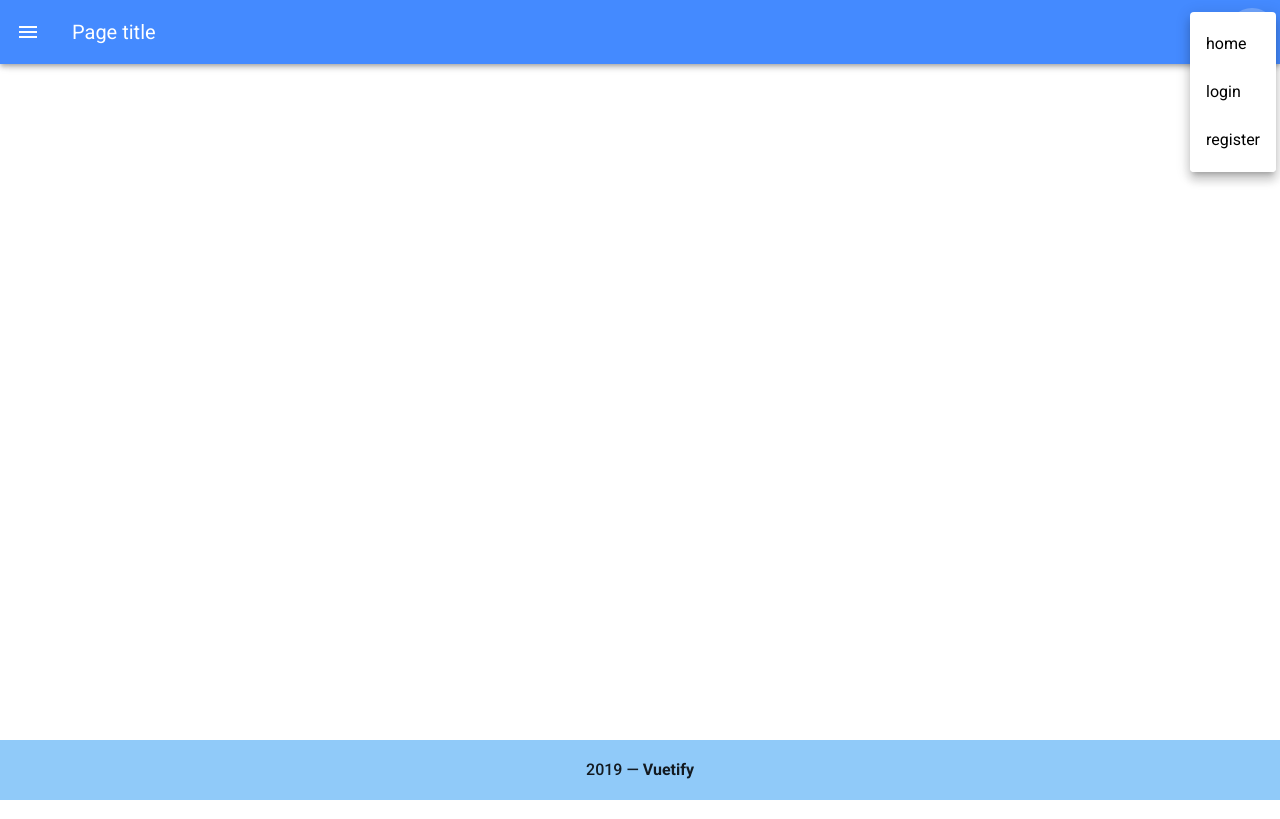
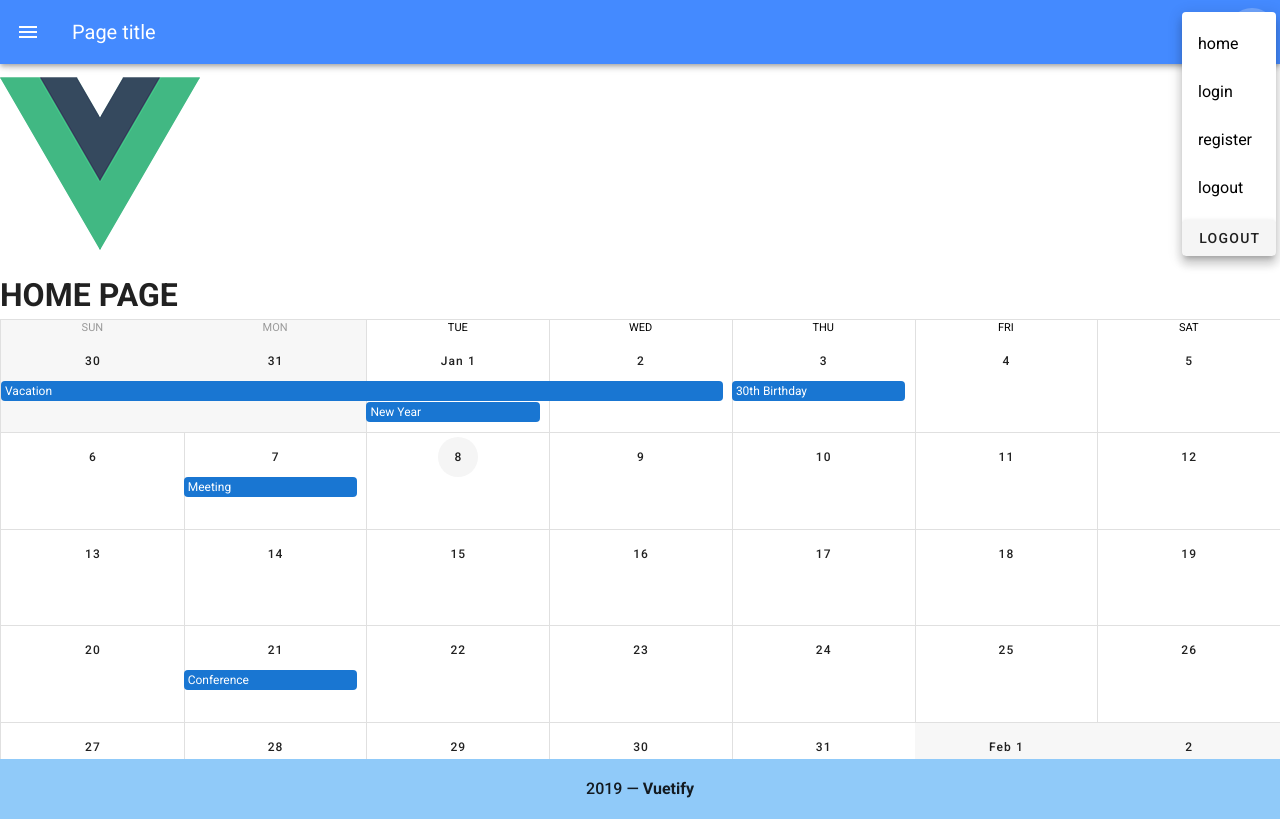
Before and after one commit to Karmantez/VueRestarting, a Vue app: page /home in a window 1280 px wide. Both pictures are taken after a click on the button 1252 px from the left and 32 px from the top of the page. Built offline with nearby package versions, Linux system fonts and the light colour scheme; no server answers.

Commit message:
Update Authentification
## content
 Implemented to enable login, membership, and logout.

```diff
--- a/src/components/base/Header.vue
+++ b/src/components/base/Header.vue
@@ -28,12 +28,22 @@
                         </router-link>
                     </v-list-item>
                 </v-list>
+                <v-btn @click="logout">
+                    LOGOUT
+                </v-btn>
             </v-menu>
         </v-app-bar>
     </div>
 </template>
 
 <script>
+import { createNamespacedHelpers } from 'vuex';
+// Import User Service
+import userService from '../../services/user/service';
+
+const userMapState = createNamespacedHelpers('User').mapState;
+
+
 export default {
     name: "Header",
     data() {
@@ -41,9 +51,19 @@ export default {
             address: [
                 "home",
                 "login",
-                "register"
+                "register",
+                "logout"
             ]
         };
+    },
+    computed: {
+        ...userMapState(['user', 'loggedIn'])
+    },
+    methods: {
+
+        logout() {
+            userService.logout();
+        }
     }
 };
 </script>
--- a/src/components/user/Register.vue
+++ b/src/components/user/Register.vue
@@ -71,7 +71,7 @@ export default {
 
         register() {
 
-            userService.registerWithEmail(this.email, this.password).then((ret) => {
+            userService.registerWithEmail(this.email, this.name, this.password).then((ret) => {
 
                 if(ret) {
 
--- a/src/main.js
+++ b/src/main.js
@@ -4,8 +4,20 @@ import './registerServiceWorker';
 import router from './router';
 import store from './store';
 import vuetify from './plugins/vuetify';
+import firebase from "firebase/app";
 
 Vue.config.productionTip = false;
+
+firebase.auth().onAuthStateChanged(async (CURRENT_USER) => {
+
+    if(CURRENT_USER) {
+        // User is signed in.
+        store.state.User.loggedIn = true;
+    }
+    else {
+        // No User is signed in.
+        store.state.User.loggedIn = false;
+    }
 
     new Vue({
         router,
@@ -13,3 +25,4 @@ new Vue({
         vuetify,
         render: h => h(App)
     }).$mount('#app');
+});
--- a/src/router/index.js
+++ b/src/router/index.js
@@ -13,6 +13,11 @@ Vue.use(VueRouter);
 const routes = [
     {
         path: '/',
+        name: 'home',
+        component: Home
+    },
+    {
+        path: '/home',
         name: 'home',
         component: Home
     },
@@ -44,15 +49,10 @@ router.beforeEach((to,from,next) =>{
 
     next();
 
-    // if (requiresAuth && !currentUser) {
-    //     next('login');
-    // }
-    // else if(!requiresAuth && currentUser) {
-    //     next('/');
-    // }
-    // else {
-    //     next();
-    // }
+    if (requiresAuth && !currentUser) {
+        next('/login');
+    }
+    next();
 });
 
 export default router;
--- a/src/services/firebase.js
+++ b/src/services/firebase.js
@@ -16,12 +16,6 @@
         };
  */
 const configData = {
-    apiKey: "AIzaSyCjgLYwB6wDNwLHxSFQCQ0thk4ZN6C8CnE",
-    authDomain: "toyproject-vue.firebaseapp.com",
-    databaseURL: "https://toyproject-vue.firebaseio.com",
-    projectId: "toyproject-vue",
-    storageBucket: "toyproject-vue.appspot.com",
-    messagingSenderId: "1053210013247",
-    appId: "1:1053210013247:web:97ce54f7a3373534d5128a"
+    //...
 };
 export default configData;
--- a/src/services/user/service.js
+++ b/src/services/user/service.js
@@ -14,43 +14,21 @@ const USER = "user";
 // Service Api
 export default {
 
-    // async registerWithNormal(email, password) {
+    async registerProfile(email, name, password, uid) {
 
-    //     return await database.collection(USER).doc(email).set({
-    //         email,
-    //         name,
-    //         password
-    //     }).then(() => { // eslint-disable-next-line no-console
-    //         console.log("SUCCESS");
-    //         return true;
-    //     }).catch((error) => { // eslint-disable-next-line no-console
-    //         console.log("ERROR: ", error);
-    //         return false;
-    //     });
-
-    // },
-    // async loginWithNormal(email, password) {
-
-    //     return await database.collection(USER).doc(email)
-    //         .get()
-    //         .then(function(doc) {
-    //             if (doc.exists) {
-    //                 console.log("Document data:", doc.data());
-
-    //                 if(doc.data().password === password)
-    //                     return true;
-    //                 return false;
-    //             } else {
-    //                 // doc.data() will be undefined in this case
-    //                 console.log("No such document!");
-    //                 return false;
-    //             }
-    //         }).catch(function(error) {
-    //             console.log("Error getting document:", error);
-    //             return false;
-    //         });
-
-    // },
+        return await database.collection(USER).doc(email).set({
+            email,
+            name,
+            password,
+            uid
+        }).then(() => { // eslint-disable-next-line no-console
+            console.log("SUCCESS");
+            return true;
+        }).catch((error) => { // eslint-disable-next-line no-console
+            console.log("ERROR: ", error);
+            return false;
+        });
+    },
     async loginWithEmail(email, password) {
         return await firebase
             .auth()
@@ -64,17 +42,33 @@ export default {
                 return false;
             });
     },
-    async registerWithEmail(email, password) {
+    async registerWithEmail(email, name, password) {
         return await firebase
             .auth()
             .createUserWithEmailAndPassword(email, password)
             .then((ret) => { // eslint-disable-next-line no-console
                 console.log("SUCCESS: ", ret);
-                return true;
+                return this.registerProfile(email, name, password, ret.user.uid)
+                    .then(() => {
+                        return true;
+                    }).catch((error) => {
+                        console.log("ERROR: ", error);
+                        return false;
+                    });
             })
             .catch((error) => { // eslint-disable-next-line no-console
                 console.log("ERROR: ", error);
                 return false;
             });
+    },
+    async logout() {
+
+        return firebase.auth().signOut()
+            .then(() => { // eslint-disable-next-line no-console
+                console.log("LOGOUT: ");
+            })
+            .catch((error) => { // eslint-disable-next-line no-console
+                console.log("ERROR: ", error);
+            });
     }
 };
--- a/src/views/Home.vue
+++ b/src/views/Home.vue
@@ -1,6 +1,17 @@
 <template>
     <div class="home">
         <img alt="Vue logo" src="../assets/logo.png">
+
+        <h1>HOME PAGE</h1>
+
+        <v-sheet height="500">
+            <v-calendar
+                type="month"
+                now="2019-01-08"
+                value="2019-01-08"
+                :events="events"
+            />
+        </v-sheet>
     </div>
 </template>
 
@@ -10,8 +21,37 @@
 
 export default {
     name: 'home',
-    components: {
-
+    data() {
+        return {
+            events: [
+                {
+                    name: 'Vacation',
+                    start: '2018-12-30',
+                    end: '2019-01-02',
+                },
+                {
+                    name: 'Meeting',
+                    start: '2019-01-07',
+                },
+                {
+                    name: '30th Birthday',
+                    start: '2019-01-03',
+                },
+                {
+                    name: 'New Year',
+                    start: '2019-01-01',
+                },
+                {
+                    name: 'Conference',
+                    start: '2019-01-21',
+                },
+                {
+                    name: 'Hackathon',
+                    start: '2019-01-30',
+                    end: '2019-02-01',
+                },
+            ],
+        };
     }
 };
 </script>
```
Lines whose indentation alone changed are shown as unchanged.
